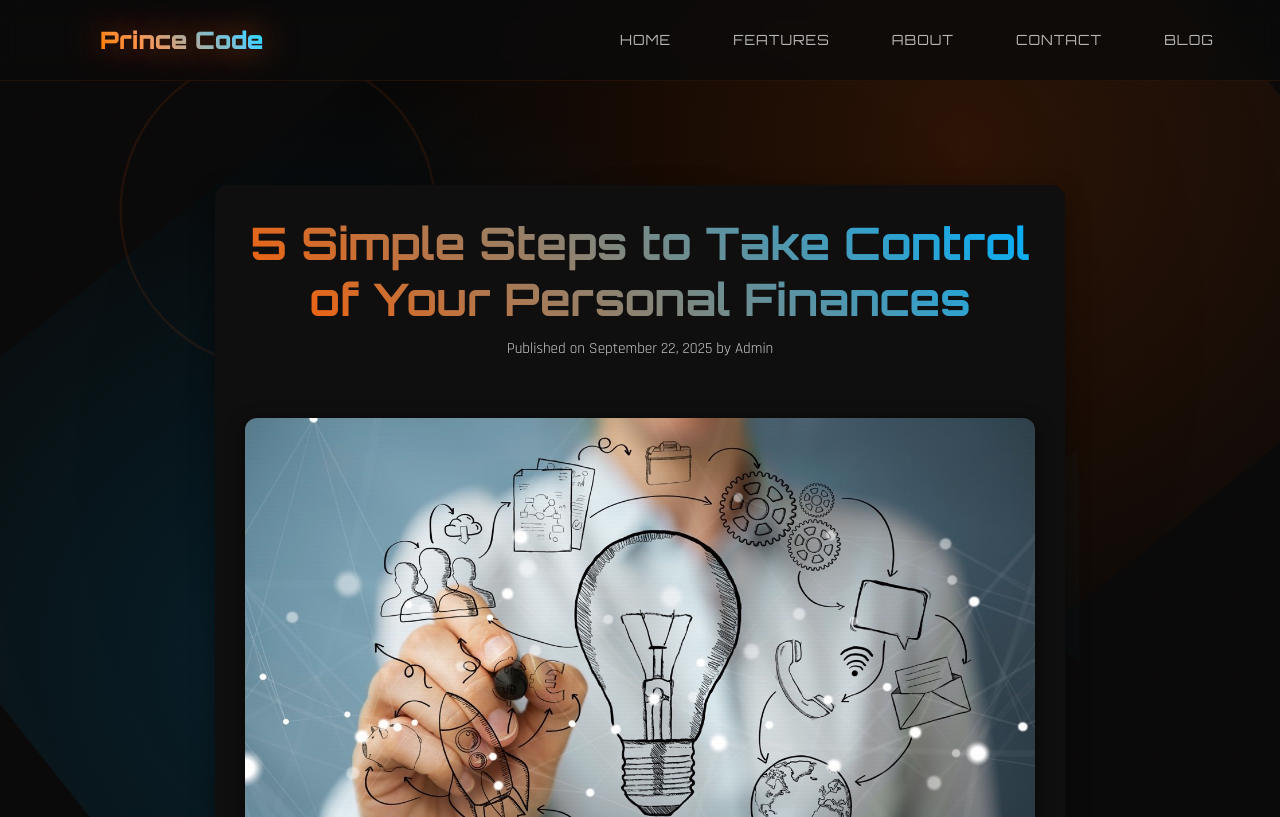
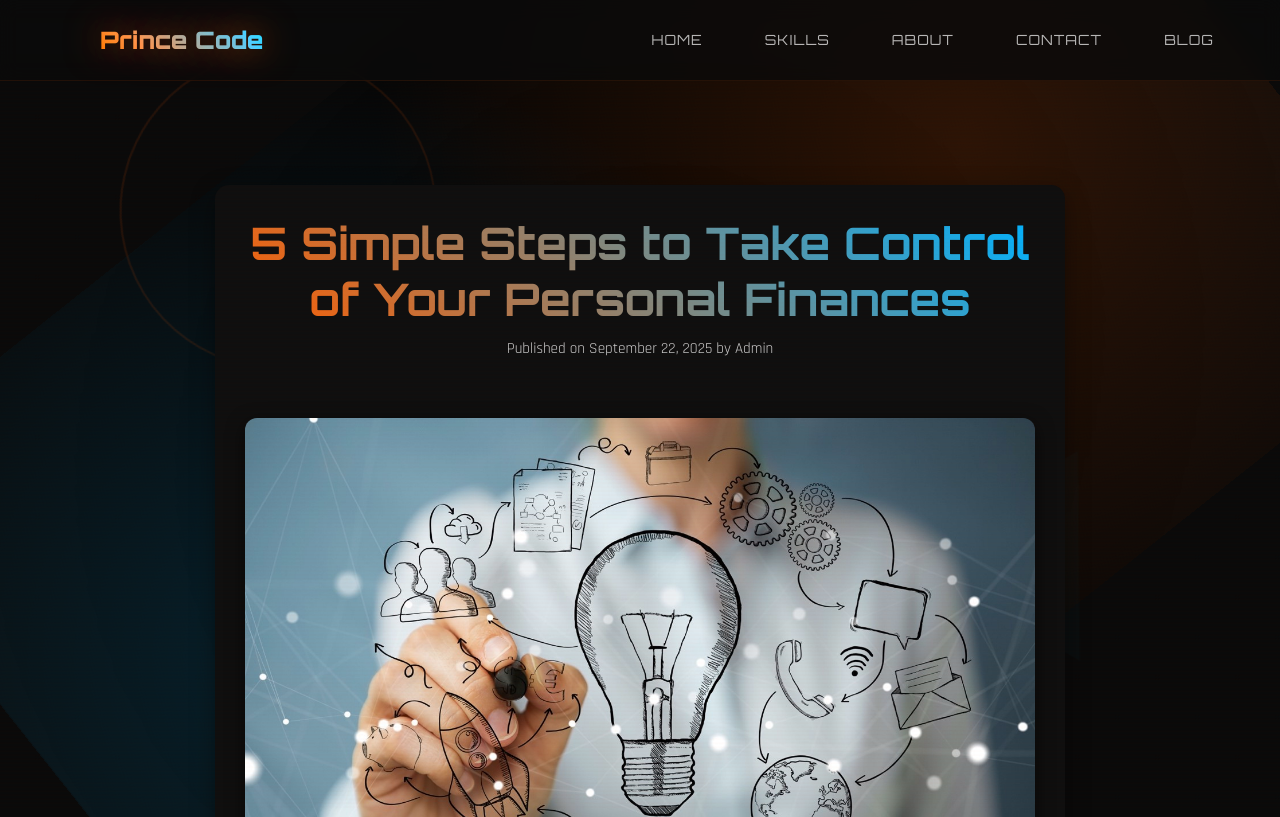
Before and after one commit to aajetechnology/Mysite, a Django app: page /blog/2/ in a window 1280 px wide. Shown: the top 817 px of the page. Run offline with Django 5.2, Linux system fonts and the light colour scheme; data comes from the database, SQL or seed files in the repository; some libraries are stand-ins or nearby versions.

Commit message:
spelling update

```diff
--- a/main/templates/main/base.html
+++ b/main/templates/main/base.html
@@ -44,7 +44,7 @@
             </a>
             <ul class="nav-links" id="navLinks">
                 <li><a href="{% url 'index' %}#home" class="nav-link">Home</a></li>
-                <li><a href="{% url 'index' %}#features" class="nav-link">Features</a></li>
+                <li><a href="{% url 'index' %}#features" class="nav-link">Skills</a></li>
                 <li><a href="{% url 'index' %}#about" class="nav-link">About</a></li>
                 <li><a href="{% url 'index' %}#contact" class="nav-link">Contact</a></li>
 
--- a/main/templates/main/index.html
+++ b/main/templates/main/index.html
@@ -29,12 +29,13 @@
         </div>
         <div class="cta-container">
             <a href="#about" class="cta-button cta-primary">Learn More</a>
+             <a href="{% url 'post_list'%}" class="cta-button cta-primary">See my Latest post </a>
         </div>
     </section>
 
     <!-- Features Section with Tabs -->
     <section class="features" id="features">
-        <h2 class="section-title">My Skilles </h2>
+        <h2 class="section-title">My Skills </h2>
         <div class="features-container">
             <div class="feature-tabs">
                 <div class="tab-item active" >
```
